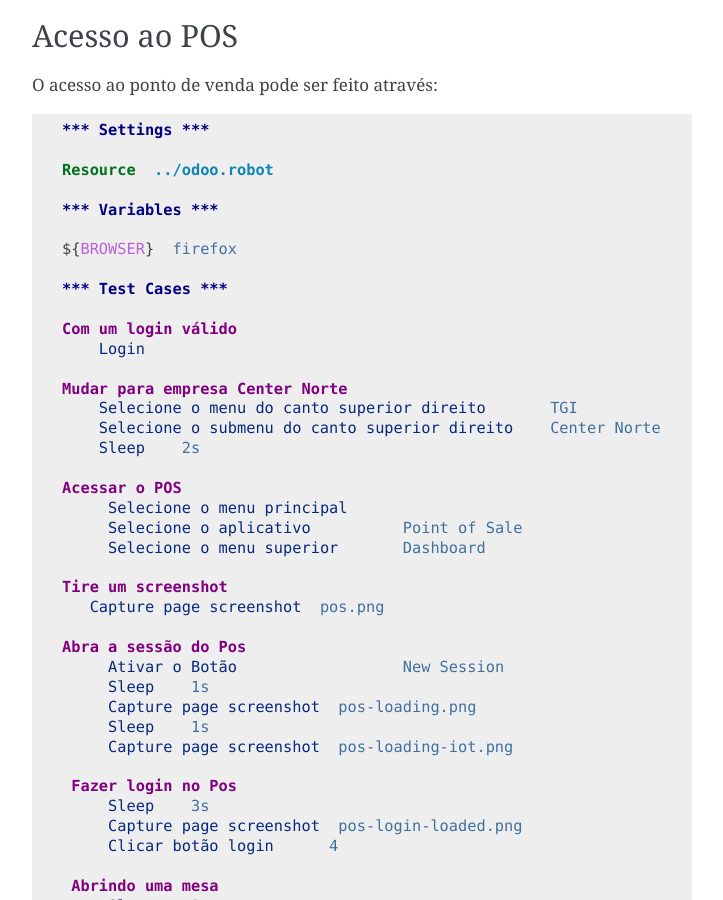
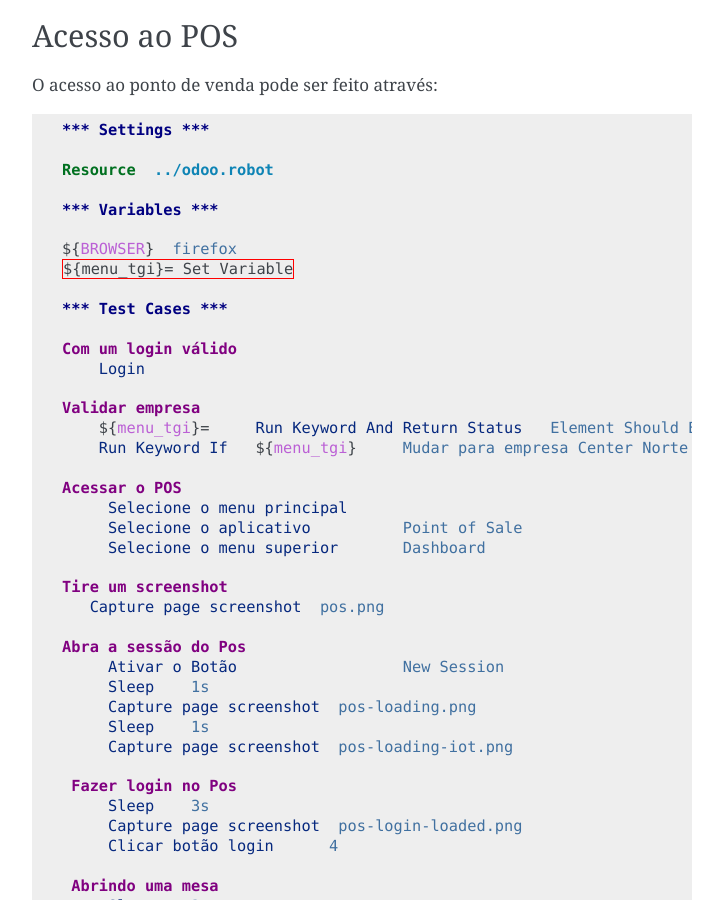
Before and after one commit to kmee/odoo-sphinx-robotframework, a Sphinx documentation site: the page built from source/pos/pos.rst, in a window 1280 px wide and 900 px high, scrolled down 350 px. Shown: the whole window, without its empty margins (388-1111 px from the left). Built offline with Sphinx 7.4.7, drawn with Linux system fonts in a browser that asks for light colours.

Commit message:
[ADD] Set company only if it is wrong

```diff
--- a/source/pos/pos.rst
+++ b/source/pos/pos.rst
@@ -23,16 +23,16 @@ O acesso ao ponto de venda pode ser feito através:
    *** Variables ***
 
    ${BROWSER}  firefox
+   ${menu_tgi}=	Set Variable
 
    *** Test Cases ***
 
    Com um login válido
        Login
 
-   Mudar para empresa Center Norte
-       Selecione o menu do canto superior direito	TGI
-       Selecione o submenu do canto superior direito	Center Norte
-       Sleep	2s
+   Validar empresa
+       ${menu_tgi}=	Run Keyword And Return Status	Element Should Be Visible	xpath=//ul[@class='o_menu_systray']/li/a[descendant::text()[normalize-space()='TGI']]
+       Run Keyword If	${menu_tgi}	Mudar para empresa Center Norte
 
    Acessar o POS
         Selecione o menu principal
```
Also changed, not shown: 1 other file.
